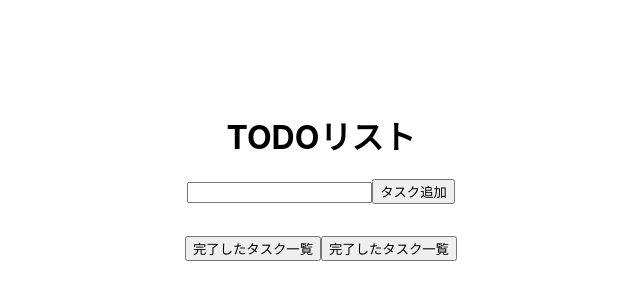
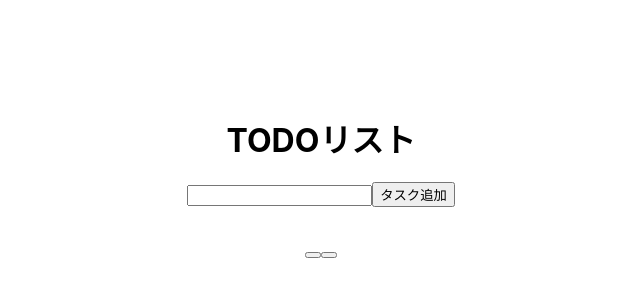
Before and after one commit to itona-22FH/todo-next-menta, a Next.js app: page / in a window 1280 px wide. Shown: the part 224-524 px from the top of the page, without its empty margins (319-959 px from the left). Built offline with nearby package versions, Linux system fonts and the light colour scheme.

Commit message:
add text prop

```diff
--- a/pages/components/LinkButton.tsx
+++ b/pages/components/LinkButton.tsx
@@ -2,10 +2,10 @@ import Link from 'next/link'
 import React from 'react'
 import { UrlObject } from 'url'
 
-export const LinkButton = (props: { url: string | UrlObject }) => {
+export const LinkButton = (props: { url: string | UrlObject, text: string}) => {
   return (
     <button>
-    <Link href={props.url}>完了したタスク一覧</Link>
+    <Link href={props.url}>{props.text}</Link>
     </button>
   )
 }
```
